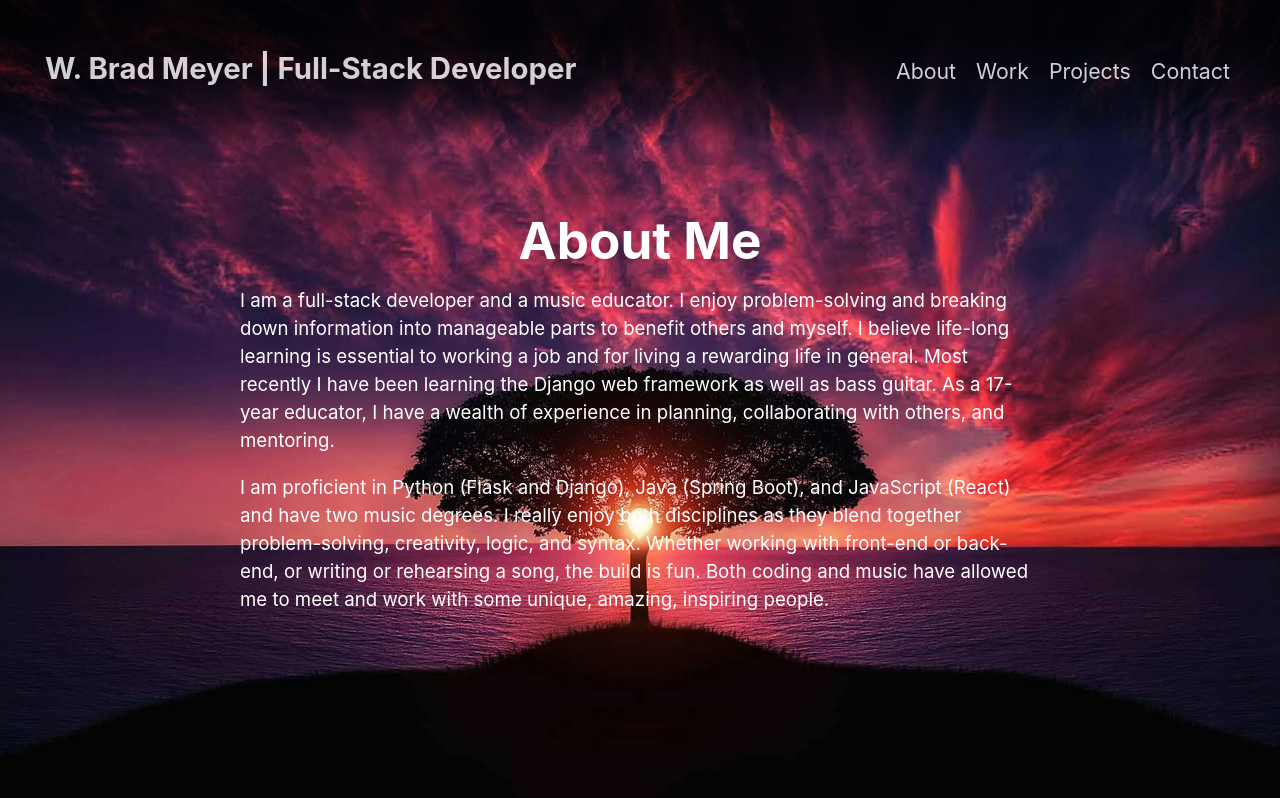
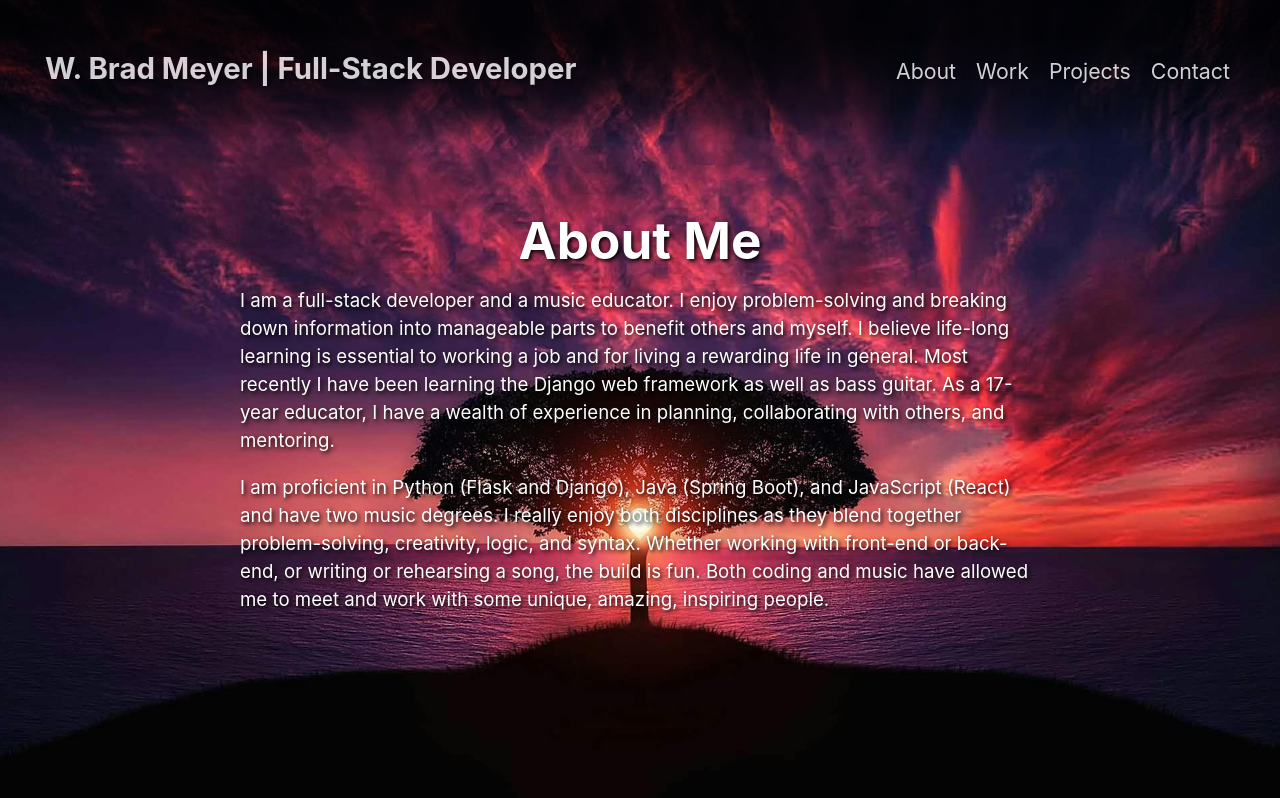
Before and after one commit to Wbradmeyer/vitePortfolio, a Vue app: page / in a window 1280 px wide. Shown: the top 798 px of the page. Built offline with nearby package versions, Linux system fonts and the light colour scheme.

Commit message:
text shadow

```diff
--- a/src/style.css
+++ b/src/style.css
@@ -6,6 +6,7 @@
   color-scheme: light dark;
   color: rgba(255, 255, 255, 0.87);
   background-color: #242424;
+  text-shadow: 2px 2px 4px black;
 
   font-synthesis: none;
   text-rendering: optimizeLegibility;
```
